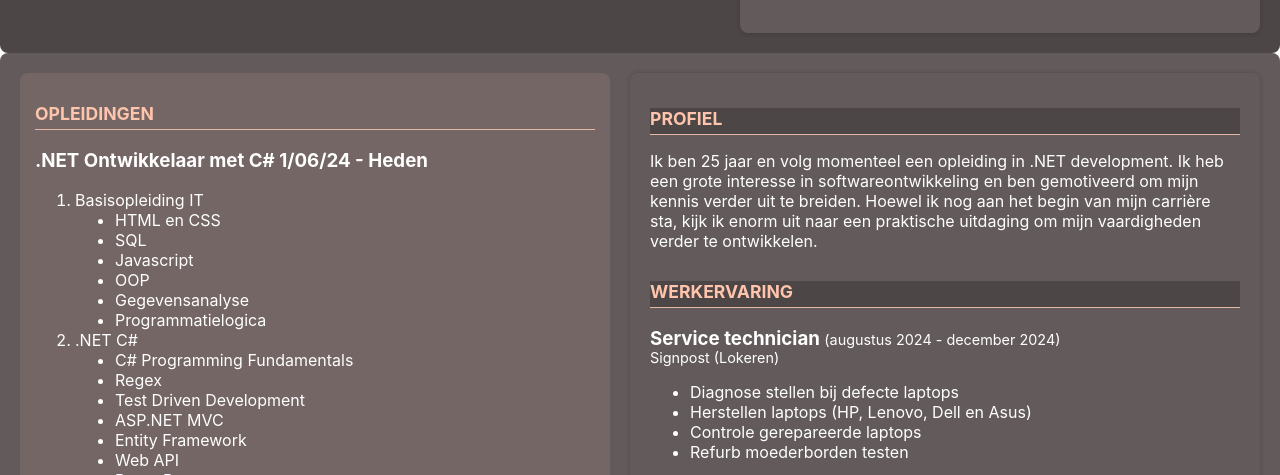
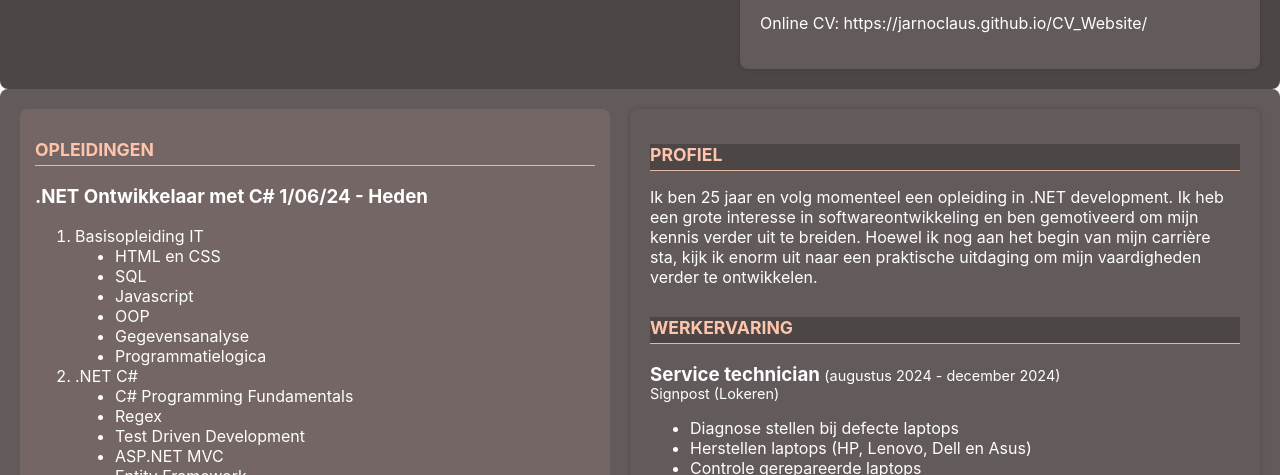
Before and after one commit to jarnoclaus/CV_Website, a React app: page / in a window 1280 px wide. Shown: the part 312-787 px from the top of the page. Built offline with nearby package versions, Linux system fonts and the light colour scheme.

Commit message:
Online CV Link

```diff
--- a/src/Body.css
+++ b/src/Body.css
@@ -32,6 +32,11 @@
     align-items: stretch;
     min-width: 250px;
     box-sizing: border-box;
+}
+
+.right-section a {
+    text-decoration: none;
+    color: inherit;
 }
 
 .body .left-section h2 {
--- a/src/Header.js
+++ b/src/Header.js
@@ -25,6 +25,7 @@ export default function Header() {
                     9160 Lokeren
                 </p>
                 <p><img src={driving} alt='driving license' />Rijbewijs B</p>
+                <p>Online CV: <a href='https://jarnoclaus.github.io/CV_Website/'>https://jarnoclaus.github.io/CV_Website/</a></p>
             </div>
         </header >
     )
```
